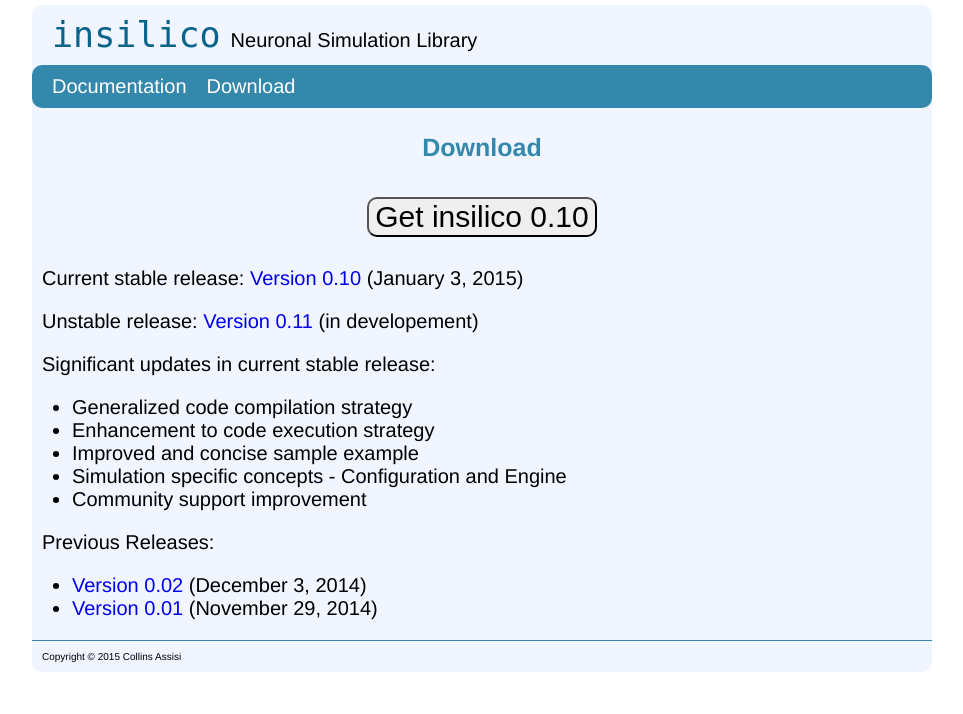
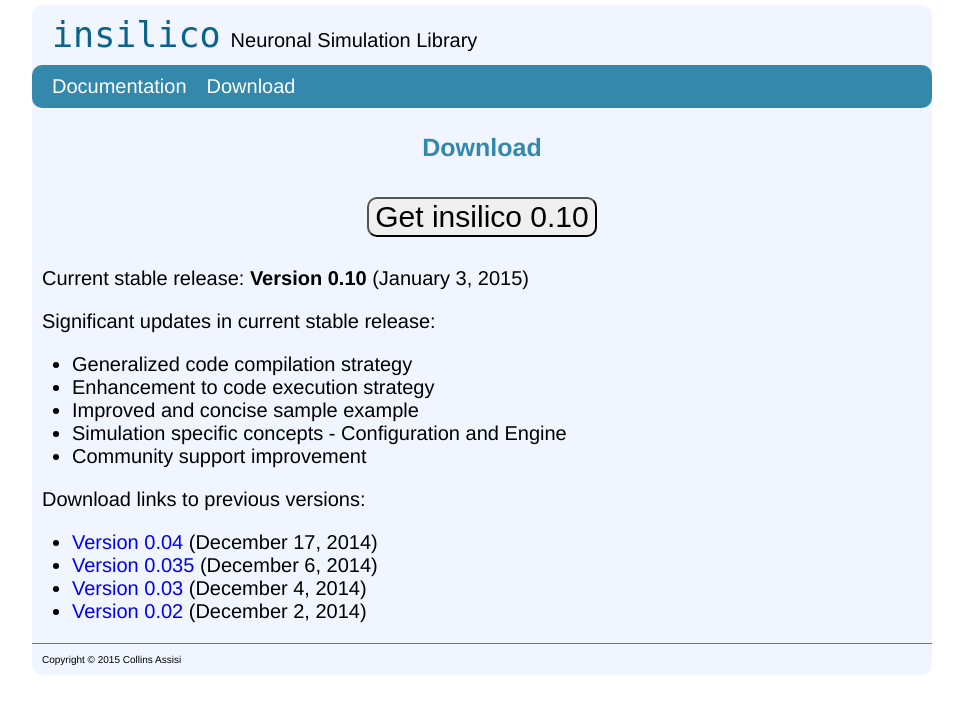
Before and after one commit to insilico-lib/insilico, a PHP site: page /download.php in a window 1280 px wide. Shown: the top 714 px of the page, without its empty margins (293-1256 px from the left). Run offline with PHP 8.4, Linux system fonts and the light colour scheme.

Commit message:
[web] URLs for download page works now.

```diff
--- a/web/download.php
+++ b/web/download.php
@@ -2,14 +2,14 @@
 
 <p class="page-content-header">Download</p>
 
-<p style="text-align: center; padding: 10px;"><a href="get_insilico"><button style="font-size: 30px; border-radius: 10px;">Get insilico 0.10</button></a></p>
+<p style="text-align: center; padding: 10px;"><a href="insilico-0.10.zip"><button style="font-size: 30px; border-radius: 10px;">Get insilico 0.10</button></a></p>
 
 <p style="padding-left: 10px;">
-    <span>Current stable release:</span><b> <a href="get_insilico">Version 0.10</a></b> (January 3, 2015)
+    <span>Current stable release:</span><b> Version 0.10 </a></b> (January 3, 2015)
 </p>
-<p style="padding-left: 10px;">
+<!--<p style="padding-left: 10px;">
     <span>Unstable release:</span><b> <a href="get_old_insilico">Version 0.11</a></b> (in developement)
-</p>
+</p>-->
 <p style="padding-left: 10px;">
     <span>Significant updates in current stable release:</span>
     <ul>
@@ -21,10 +21,12 @@
     </ul>
 </p>
 <p style="padding-left: 10px;">
-    <span>Previous Releases:</span>
+    <span>Download links to previous versions:</span>
     <ul>
-    <li><a href="get_old_insilico">Version 0.02</a> (December 3, 2014)</li>
-    <li><a href="get_old_insilico">Version 0.01</a> (November 29, 2014)</li>
+    <li><a href="insilico-0.04">Version 0.04</a> (December 17, 2014)</li>
+    <li><a href="insilico-0.035">Version 0.035</a> (December 6, 2014)</li>
+    <li><a href="insilico-0.03">Version 0.03</a> (December 4, 2014)</li>
+    <li><a href="insilico-0.02">Version 0.02</a> (December 2, 2014)</li>
     </ul>
 </p>
 <?php include_once("post_wrapper.php"); ?>
```
